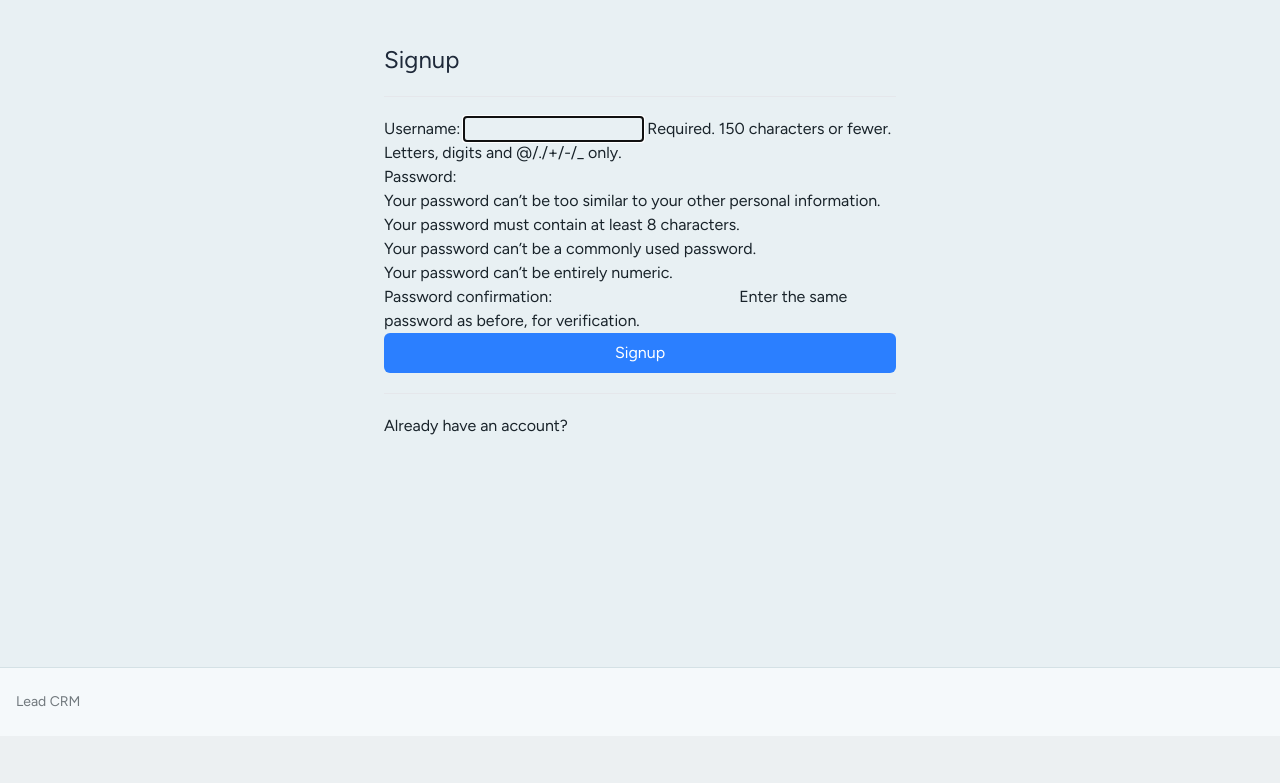
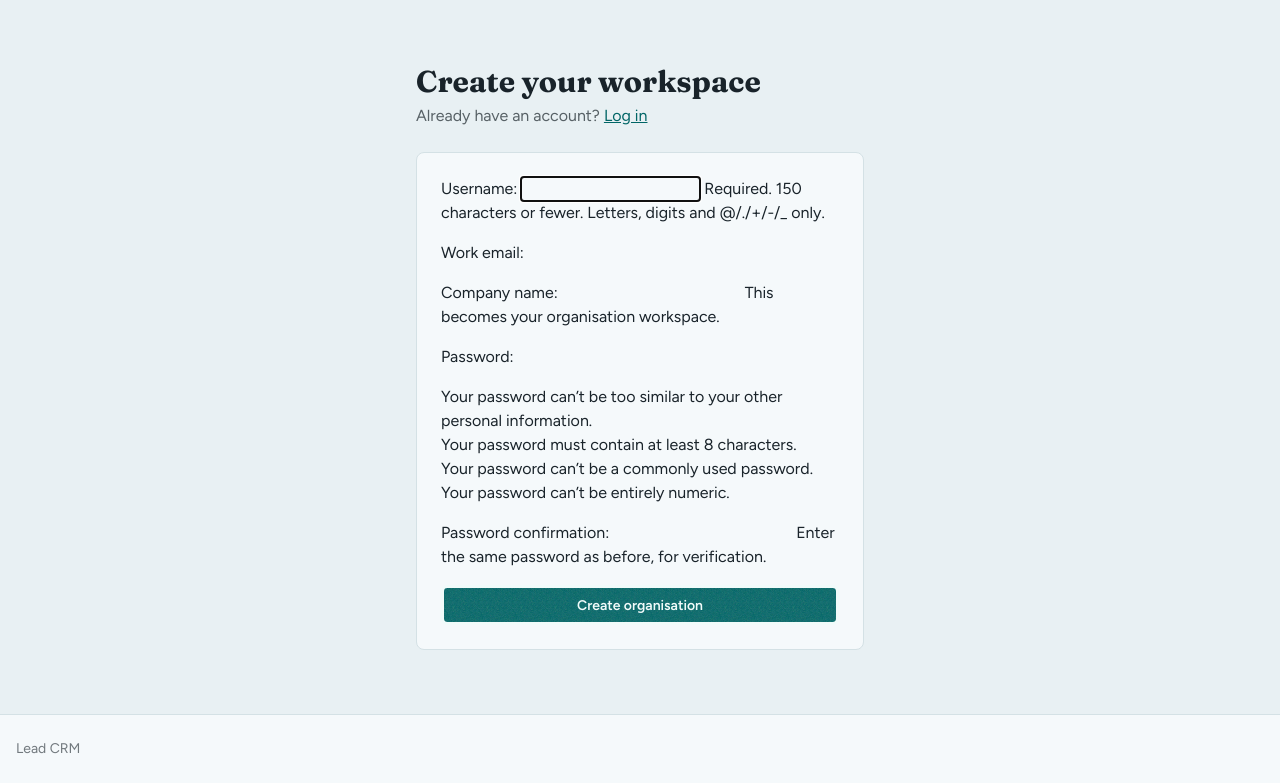
Before and after one commit to nomanmajeed/django-lead-crm, a Django app: page /signup/ in a window 1280 px wide. Shown: the part 64-847 px from the top of the page. Before the commit the page ends 770 px from the top, so only its background shows below. Run offline with Django 3.2, Linux system fonts and the light colour scheme; style sheets or scripts are compiled from the project's sources; some libraries are stand-ins or nearby versions.

Commit message:
feat(leadcrm-09): add signup onboarding with company workspace (#9)

```diff
--- a/djcrm/settings/base.py
+++ b/djcrm/settings/base.py
@@ -26,7 +26,7 @@ DEBUG = env("DEBUG")
 AUTH_USER_MODEL = "leads.User"
 
 LOGIN_URL = "login"
-LOGIN_REDIRECT_URL = "/leads"
+LOGIN_REDIRECT_URL = "/app/"
 LOGOUT_REDIRECT_URL = "landing_page"
 
 INSTALLED_APPS = [
--- a/djcrm/urls.py
+++ b/djcrm/urls.py
@@ -26,11 +26,12 @@ from django.conf import settings
 from django.conf.urls.static import static
 from django.urls import path, include
 from django.views.generic import TemplateView
-from leads.views import landing_page, SignupView
+from leads.views import AppHomeView, landing_page, SignupView
 
 urlpatterns = [
     path("admin/", admin.site.urls),
     path("", landing_page, name="landing_page"),
+    path("app/", AppHomeView.as_view(), name="app_home"),
     path("leads/", include("leads.urls", namespace="leads")),
     path("agents/", include("agents.urls", namespace="agents")),
     path("signup/", SignupView.as_view(), name="signup"),
--- a/leads/forms.py
+++ b/leads/forms.py
@@ -1,17 +1,41 @@
 from django import forms
 from django.contrib.auth import get_user_model
 from django.contrib.auth.forms import UserCreationForm, UsernameField
+from django.utils.text import slugify
 
-from .models import Agent, Lead
+from .models import Agent, Lead, unique_org_slug
 
 User = get_user_model()
 
 
 class CustomUserCreationForm(UserCreationForm):
+    company_name = forms.CharField(
+        max_length=120,
+        label="Company name",
+        help_text="This becomes your organisation workspace.",
+    )
+    email = forms.EmailField(required=False, label="Work email")
+
     class Meta:
         model = User
-        fields = ("username",)
+        fields = ("username", "email", "company_name")
         field_classes = {"username": UsernameField}
+
+    def save(self, commit=True):
+        user = super().save(commit=commit)
+        if commit:
+            self._apply_organisation_name(user)
+        return user
+
+    def _apply_organisation_name(self, user):
+        company_name = self.cleaned_data["company_name"].strip()
+        organisation = user.owned_organisation
+        organisation.name = company_name
+        organisation.slug = unique_org_slug(
+            slugify(company_name) or f"org-{user.pk}",
+            exclude_pk=organisation.pk,
+        )
+        organisation.save(update_fields=["name", "slug", "updated_at"])
 
 
 class LeadFrom(forms.Form):
--- a/leads/models.py
+++ b/leads/models.py
@@ -142,14 +142,22 @@ class Lead(models.Model):
         return f"{self.first_name} {self.last_name}"
 
 
-def _unique_org_slug(base: str) -> str:
+def unique_org_slug(base: str, exclude_pk=None) -> str:
     slug = base or "organisation"
     candidate = slug
     index = 1
-    while Organisation.objects.filter(slug=candidate).exists():
+    while True:
+        qs = Organisation.objects.filter(slug=candidate)
+        if exclude_pk is not None:
+            qs = qs.exclude(pk=exclude_pk)
+        if not qs.exists():
+            return candidate
         candidate = f"{slug}-{index}"
         index += 1
-    return candidate
+
+
+def _unique_org_slug(base: str) -> str:
+    return unique_org_slug(base)
 
 
 def post_user_created_signal(sender, instance, created, **kwargs):
--- a/leads/views.py
+++ b/leads/views.py
@@ -1,3 +1,4 @@
+from django.contrib.auth import login
 from django.contrib.auth.decorators import login_required
 from django.contrib.auth.mixins import LoginRequiredMixin
 from django.core.mail import send_mail
@@ -13,12 +14,46 @@ from .forms import (
     LeadCategoryUpdateForm,
     LeadModelFrom,
 )
-from .models import Category, Lead
+from .models import Agent, Category, Lead
 from .permissions import user_can_manage_organisation, user_is_agent_member
 
 
 def landing_page(request):
     return render(request, "landing_page.html")
+
+
+class SignupView(generic.CreateView):
+    template_name = "registration/signup.html"
+    form_class = CustomUserCreationForm
+
+    def form_valid(self, form):
+        self.object = form.save()
+        login(self.request, self.object)
+        return redirect("app_home")
+
+
+class AppHomeView(OrganisorAndLoginRequiredMixin, generic.TemplateView):
+    """Organiser home — empty-state onboarding until ticket 12 expands KPIs."""
+
+    template_name = "app/home.html"
+
+    def get_context_data(self, **kwargs):
+        context = super().get_context_data(**kwargs)
+        organisation = self.request.organisation
+        lead_count = Lead.objects.for_org(organisation).count() if organisation else 0
+        agent_count = (
+            Agent.objects.for_org(organisation).count() if organisation else 0
+        )
+        context.update(
+            {
+                "topbar_title": "Dashboard",
+                "organisation": organisation,
+                "lead_count": lead_count,
+                "agent_count": agent_count,
+                "is_empty": lead_count == 0 and agent_count == 0,
+            }
+        )
+        return context
 
 
 @login_required
@@ -47,14 +82,6 @@ def lead_list(request):
 def lead_detail(request, pk):
     lead = get_object_or_404(Lead.objects.for_org(request.organisation), pk=pk)
     return render(request, "leads/lead_detail.html", {"lead": lead})
-
-
-class SignupView(generic.CreateView):
-    template_name = "registration/signup.html"
-    form_class = CustomUserCreationForm
-
-    def get_success_url(self):
-        return reverse("login")
 
 
 @login_required
--- a/templates/registration/signup.html
+++ b/templates/registration/signup.html
@@ -1,19 +1,22 @@
-{% extends "base.html" %}
+{% extends "layouts/marketing.html" %}
 {% load tailwind_filters %}
 
+{% block title %}Create your workspace · Lead CRM{% endblock %}
+
 {% block content %}
+<div class="max-w-md mx-auto py-10">
+    <div class="mb-6">
+        <h1 class="font-display text-3xl font-bold">Create your workspace</h1>
+        <p class="text-base-content/70 mt-1">
+            Already have an account?
+            <a href="{% url 'login' %}" class="link link-primary">Log in</a>
+        </p>
+    </div>
 
-<div class="max-w-lg mx-auto">
-    <h3 class="text-2xl text-gray-800 border-b border-gray-200 py-5 mb-5">Signup</h3>
-    <form method="post" class="mt-5">
+    <form method="post" class="space-y-4 bg-base-100 p-6 rounded-box border border-base-300">
         {% csrf_token %}
         {{ form|crispy }}
-        <button type="submit"
-            class="w-full text-white bg-blue-500 hover:bg-blue-600 px-3 py-2 rounded-md">Signup</button>
+        <button type="submit" class="btn btn-primary w-full">Create organisation</button>
     </form>
-    <div class="py-5 mt-5 border-t border-gray-200">
-        <a href="{% url 'login' %}" class="hover:text-blue-500 mt-3">Already have an account?</a>
-    </div>
 </div>
-
-{% endblock content %}
+{% endblock %}
```
Also changed, not shown: leads/tests.py (+32 -0 lines), templates/app/home.html (added, +33 -0 lines), templates/partials/app_sidebar.html (+5 -3 lines).
